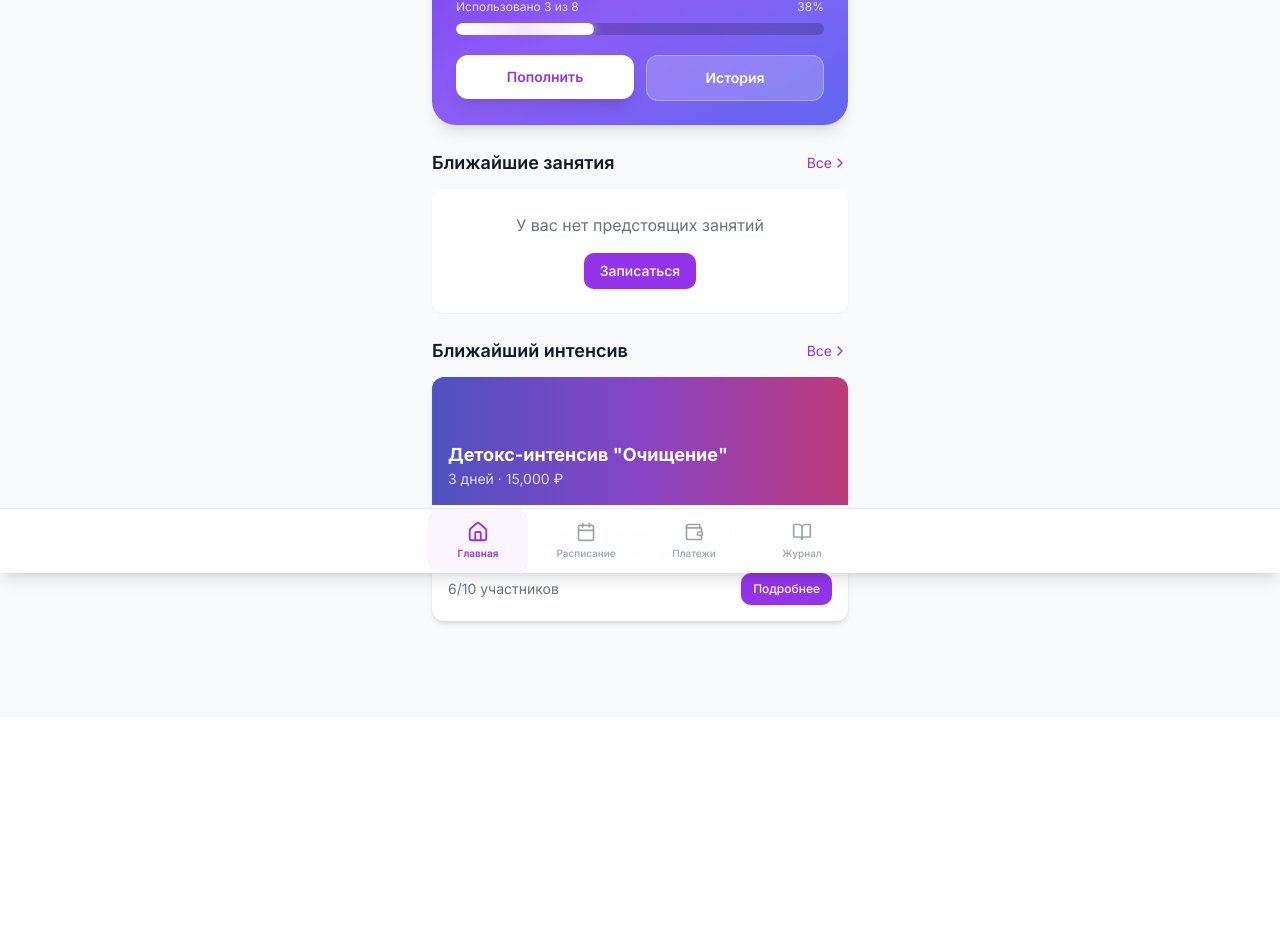
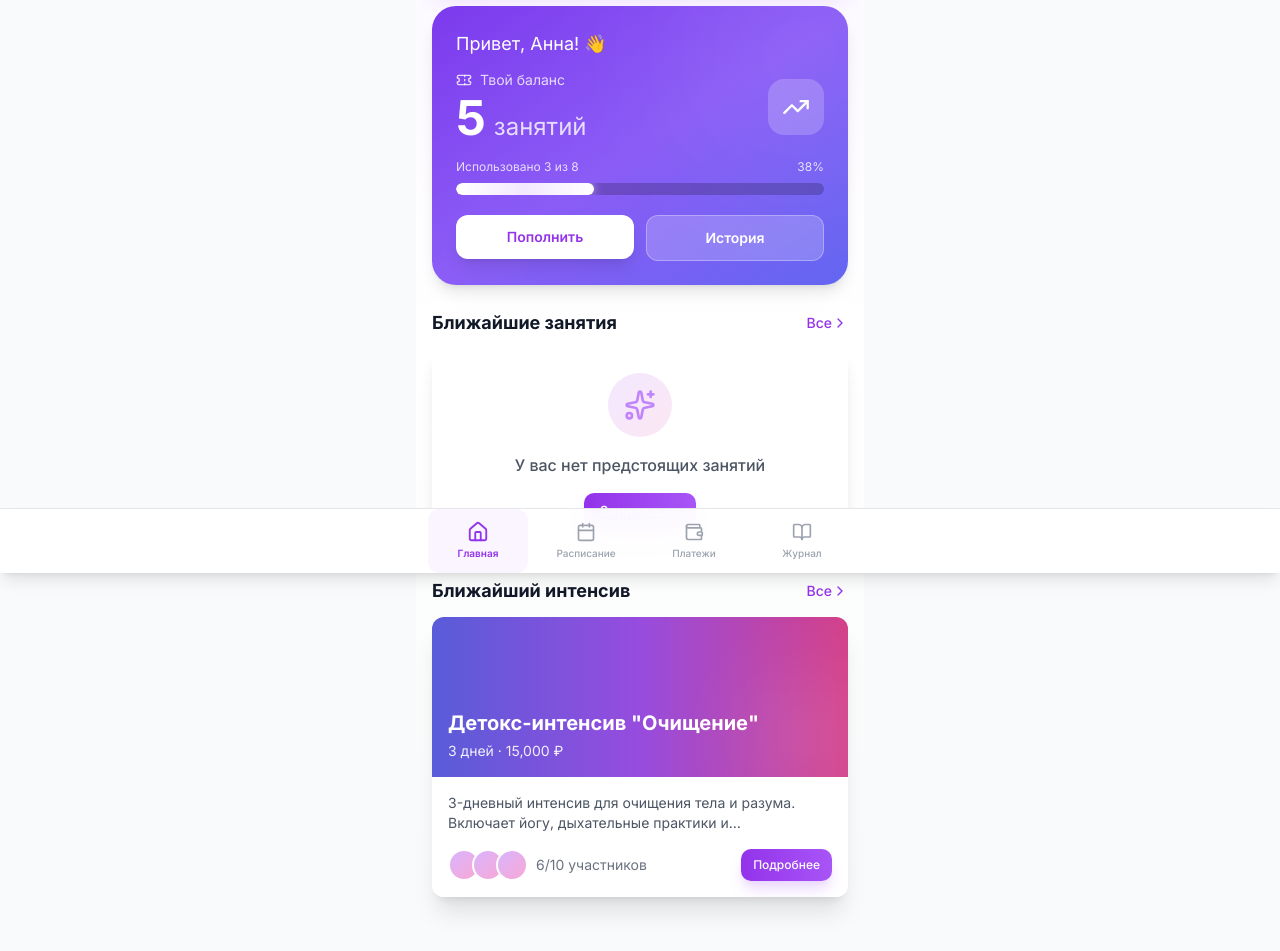
Before and after one commit to massmindmaker/yoga-platform, a Next.js app: page / in a window 1280 px wide. Shown: the part 227-1178 px from the top of the page. Before the commit the page ends 944 px from the top, so only its background shows below. Built offline with nearby package versions, Linux system fonts and the light colour scheme.

Commit message:
feat: visual design improvements - gradients, shadows, animations

```diff
--- a/app/(student)/page.tsx
+++ b/app/(student)/page.tsx
@@ -1,7 +1,7 @@
 "use client";
 
 import { motion } from "framer-motion";
-import { Clock, MapPin, ChevronRight } from "lucide-react";
+import { Clock, MapPin, ChevronRight, Sparkles } from "lucide-react";
 import { Card, CardContent } from "@/components/ui/card";
 import { Button } from "@/components/ui/button";
 import { PageHeader } from "@/components/layout/page-header";
@@ -44,7 +44,7 @@ export default function MainPage() {
   const featuredIntensive = mockIntensives[0];
 
   return (
-    <div className="min-h-screen bg-gray-50">
+    <div className="min-h-screen bg-gradient-to-b from-purple-50 via-white to-gray-50">
       <PageHeader title="Yoga Studio" />
 
       <motion.div
@@ -53,6 +53,19 @@ export default function MainPage() {
         animate="visible"
         className="p-4 space-y-6"
       >
+        {/* Welcome Banner */}
+        <motion.div
+          variants={itemVariants}
+          className="bg-gradient-to-r from-purple-600 via-purple-500 to-pink-500 rounded-2xl p-6 text-white shadow-xl shadow-purple-200"
+        >
+          <div className="flex items-center gap-3 mb-2">
+            <Sparkles className="w-5 h-5 text-yellow-300" />
+            <span className="text-purple-100 text-sm font-medium">Добро пожаловать</span>
+          </div>
+          <h1 className="text-2xl font-bold mb-1">{user?.firstName || 'Имя'} 👋</h1>
+          <p className="text-purple-100">Готовы к практике сегодня?</p>
+        </motion.div>
+
         {/* Balance Card */}
         <motion.div variants={itemVariants}>
           <BalanceCard
@@ -65,12 +78,12 @@ export default function MainPage() {
         {/* Upcoming Classes */}
         <motion.div variants={itemVariants}>
           <div className="flex items-center justify-between mb-3">
-            <h2 className="text-lg font-semibold text-gray-900">
+            <h2 className="text-lg font-bold text-gray-900">
               Ближайшие занятия
             </h2>
             <Link
               href="/history"
-              className="text-sm text-purple-600 flex items-center hover:text-purple-700"
+              className="text-sm text-purple-600 flex items-center hover:text-purple-700 font-medium"
             >
               Все
               <ChevronRight className="w-4 h-4" />
@@ -85,27 +98,29 @@ export default function MainPage() {
                   initial={{ opacity: 0, x: -20 }}
                   animate={{ opacity: 1, x: 0 }}
                   transition={{ delay: index * 0.1 }}
+                  whileHover={{ scale: 1.02 }}
+                  whileTap={{ scale: 0.98 }}
                 >
-                  <Card className="border-0 shadow-sm">
+                  <Card className="border-0 shadow-lg shadow-gray-200/50 hover:shadow-xl transition-shadow bg-white/80 backdrop-blur-sm">
                     <CardContent className="p-4">
                       <div className="flex items-start justify-between">
-                        <div>
-                          <h3 className="font-semibold text-gray-900">
+                        <div className="flex-1">
+                          <h3 className="font-bold text-gray-900 text-lg">
                             {booking.yogaClass.title}
                           </h3>
-                          <div className="flex items-center gap-4 mt-2 text-sm text-gray-500">
-                            <span className="flex items-center gap-1">
-                              <Clock className="w-4 h-4" />
+                          <div className="flex items-center gap-4 mt-2 text-sm text-gray-600">
+                            <span className="flex items-center gap-1 bg-purple-50 px-2 py-1 rounded-full">
+                              <Clock className="w-4 h-4 text-purple-500" />
                               {booking.yogaClass.startTime}
                             </span>
-                            <span className="flex items-center gap-1">
-                              <MapPin className="w-4 h-4" />
+                            <span className="flex items-center gap-1 bg-gray-50 px-2 py-1 rounded-full">
+                              <MapPin className="w-4 h-4 text-gray-400" />
                               {booking.yogaClass.location}
                             </span>
                           </div>
                         </div>
-                        <div className="w-10 h-10 rounded-full bg-purple-100 flex items-center justify-center">
-                          <span className="text-purple-600 font-semibold text-sm">
+                        <div className="w-12 h-12 rounded-full bg-gradient-to-br from-purple-400 to-purple-600 flex items-center justify-center shadow-lg">
+                          <span className="text-white font-bold text-lg">
                             {booking.yogaClass.trainer.firstName[0]}
                           </span>
                         </div>
@@ -116,11 +131,14 @@ export default function MainPage() {
               ))}
             </div>
           ) : (
-            <Card className="border-0 shadow-sm">
+            <Card className="border-0 shadow-lg bg-white/80 backdrop-blur-sm">
               <CardContent className="p-6 text-center">
-                <p className="text-gray-500 mb-4">У вас нет предстоящих занятий</p>
+                <div className="w-16 h-16 rounded-full bg-gradient-to-br from-purple-100 to-pink-100 flex items-center justify-center mx-auto mb-4">
+                  <Sparkles className="w-8 h-8 text-purple-400" />
+                </div>
+                <p className="text-gray-600 mb-4 font-medium">У вас нет предстоящих занятий</p>
                 <Link href="/schedule">
-                  <Button className="bg-purple-600 hover:bg-purple-700">
+                  <Button className="bg-gradient-to-r from-purple-600 to-purple-500 hover:from-purple-700 hover:to-purple-600 shadow-lg shadow-purple-200">
                     Записаться
                   </Button>
                 </Link>
@@ -133,12 +151,12 @@ export default function MainPage() {
         {featuredIntensive && (
           <motion.div variants={itemVariants}>
             <div className="flex items-center justify-between mb-3">
-              <h2 className="text-lg font-semibold text-gray-900">
+              <h2 className="text-lg font-bold text-gray-900">
                 Ближайший интенсив
               </h2>
               <Link
                 href="/intensives"
-                className="text-sm text-purple-600 flex items-center hover:text-purple-700"
+                className="text-sm text-purple-600 flex items-center hover:text-purple-700 font-medium"
               >
                 Все
                 <ChevronRight className="w-4 h-4" />
@@ -146,35 +164,57 @@ export default function MainPage() {
             </div>
 
             <Link href={`/intensives/${featuredIntensive.id}`}>
-              <Card className="border-0 shadow-md overflow-hidden cursor-pointer hover:shadow-lg transition-shadow">
-                <div className="h-32 bg-gradient-to-r from-indigo-500 via-purple-500 to-pink-500 relative">
-                  <div className="absolute inset-0 bg-black/20" />
+              <motion.div
+                whileHover={{ scale: 1.02 }}
+                whileTap={{ scale: 0.98 }}
+              >
+                <Card className="border-0 shadow-xl overflow-hidden cursor-pointer hover:shadow-2xl transition-all">
+                  <div className="h-40 bg-gradient-to-r from-indigo-500 via-purple-500 to-pink-500 relative">
+                    <div className="absolute inset-0 bg-black/10" />
+                    <div className="absolute -bottom-6 -right-6 w-32 h-32 bg-white/10 rounded-full blur-2xl" />
                     <div className="absolute bottom-4 left-4 text-white">
-                    <h3 className="font-bold text-lg">{featuredIntensive.title}</h3>
-                    <p className="text-sm text-white/80">
+                      <motion.h3
+                        className="font-bold text-xl mb-1"
+                        initial={{ y: 20, opacity: 0 }}
+                        animate={{ y: 0, opacity: 1 }}
+                        transition={{ delay: 0.2 }}
+                      >
+                        {featuredIntensive.title}
+                      </motion.h3>
+                      <p className="text-sm text-white/90">
                         {featuredIntensive.durationDays} дней ·{" "}
                         {featuredIntensive.price.toLocaleString()} ₽
                       </p>
                     </div>
                   </div>
-                <CardContent className="p-4">
+                  <CardContent className="p-4 bg-white">
                     <p className="text-sm text-gray-600 line-clamp-2">
                       {featuredIntensive.description}
                     </p>
-                  <div className="flex items-center justify-between mt-3">
+                    <div className="flex items-center justify-between mt-4">
+                      <div className="flex items-center gap-2">
+                        <div className="flex -space-x-2">
+                          {[1,2,3].map((i) => (
+                            <div
+                              key={i}
+                              className="w-8 h-8 rounded-full bg-gradient-to-br from-purple-300 to-pink-300 border-2 border-white"
+                            />
+                          ))}
+                        </div>
                         <span className="text-sm text-gray-500">
-                      {featuredIntensive.enrolledParticipants}/
-                      {featuredIntensive.maxParticipants} участников
+                          {featuredIntensive.enrolledParticipants}/{featuredIntensive.maxParticipants} участников
                         </span>
+                      </div>
                       <Button
                         size="sm"
-                      className="bg-purple-600 hover:bg-purple-700"
+                        className="bg-gradient-to-r from-purple-600 to-purple-500 hover:from-purple-700 hover:to-purple-600 shadow-lg shadow-purple-200"
                       >
                         Подробнее
                       </Button>
                     </div>
                   </CardContent>
                 </Card>
+              </motion.div>
             </Link>
           </motion.div>
         )}
```
Lines whose indentation alone changed are shown as unchanged.
